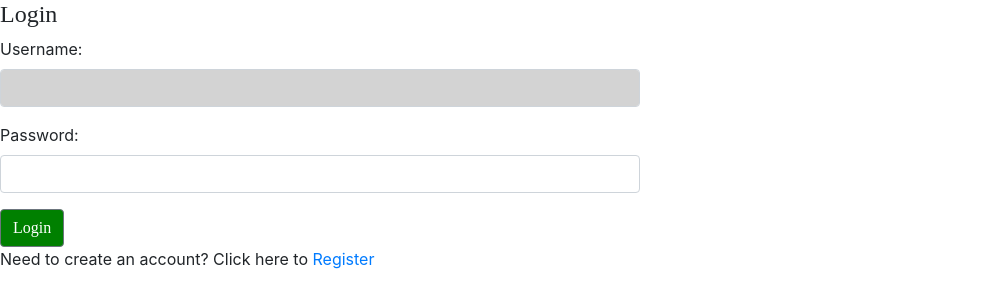
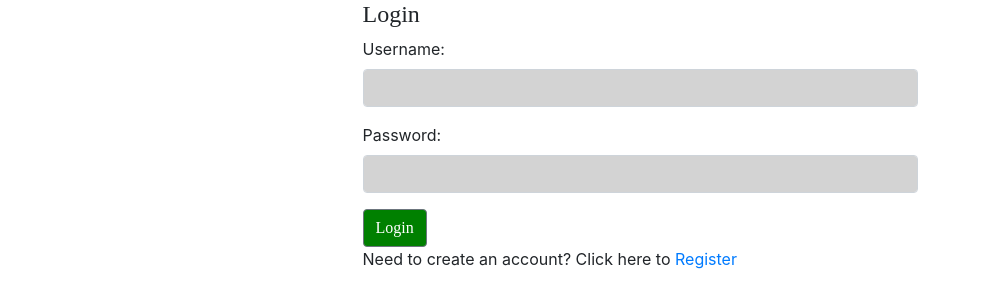
Before and after one commit to CBroaders12/BlueBadgeClient, a React (Create React App) app: page /calendar/register in a window 1280 px wide. Shown: the top 308 px of the page, without its empty margins (0-981 px from the left). Built offline with nearby package versions, Linux system fonts and the light colour scheme.

Commit message:
css stuff

```diff
--- a/src/App.css
+++ b/src/App.css
@@ -42,3 +42,11 @@ Input[type='date']{
 Input[type='select']{
   background-color: lightgrey;
 }
+
+Input[type='email']{
+  background-color: lightgrey;
+}
+
+Input[type='password']{
+  background-color: lightgrey;
+}
--- a/src/components/app/FoodTable.jsx
+++ b/src/components/app/FoodTable.jsx
@@ -77,7 +77,7 @@ const FoodTableComponent = (props) => {
   return(
     <>
     <Container fluid="md">
-      <Button style={{backgroundColor:'green'}} onClick={() => setAddModalOpen(true)} className="my-4">Add Food</Button>
+      <Button className='addFood' style={{backgroundColor:'green'}} onClick={() => setAddModalOpen(true)} className="my-4">Add Food</Button>
       <Table>
         <thead>
           <tr>
--- a/src/components/app/Navbar.jsx
+++ b/src/components/app/Navbar.jsx
@@ -8,11 +8,11 @@ const NavigationComponent = (props) => {
 
     return (
         <Navbar light expand="md" className='navbar'>
-            <NavbarBrand>Nutrition App</NavbarBrand>
+            <NavbarBrand style={{color: 'white'}}>Nutrition App</NavbarBrand>
             <NavbarToggler onClick={toggleNavbarMenu} />
             <Collapse isOpen={isOpen} navbar>
                 <Nav className="ml-auto" navbar>
-                    <NavItem>
+                    {/* <NavItem>
                         <Link to="/foodentry">Food Entry</Link>
                     </NavItem>
                     <NavItem>
@@ -20,9 +20,9 @@ const NavigationComponent = (props) => {
                     </NavItem>
                     <NavItem>
                         <Link to="/foodupdate">Food Update</Link>
-                    </NavItem>
+                    </NavItem> */}
                     <NavItem>
-                        <Link to='login' onClick={props.clickLogout}>Logout</Link>
+                        <Link to='login' onClick={props.clickLogout} style={{color: 'white'}}>Logout</Link>
                     </NavItem>
                 </Nav>
             </Collapse>
--- a/src/components/auth/Login.jsx
+++ b/src/components/auth/Login.jsx
@@ -1,5 +1,5 @@
 import React,  {useState} from 'react';
-import { Form, Label, FormGroup, Button, Input } from 'reactstrap';
+import { Form, Label, FormGroup, Button, Input, Container } from 'reactstrap';
 import {Link} from 'react-router-dom';
 
 const LoginComponent = (props) => {
@@ -36,6 +36,7 @@ const LoginComponent = (props) => {
   };
 
   return(
+    <Container fluid="md">
     <Form id='loginForm' className='Form' onSubmit={LoginSubmit}>
       <h4>Login</h4>
       <FormGroup>
@@ -49,6 +50,7 @@ const LoginComponent = (props) => {
       <Button style={{backgroundColor:'green'}}>Login</Button>
       <p onClick={props.switchAuth}>Need to create an account? Click here to <Link to='register'>Register</Link></p>
     </Form>
+    </Container>
 
   );
 };
--- a/src/index.css
+++ b/src/index.css
@@ -11,6 +11,7 @@ code {
 }
 
 .Form {
+  margin: auto;
   width: 50%;
 }
 
```
